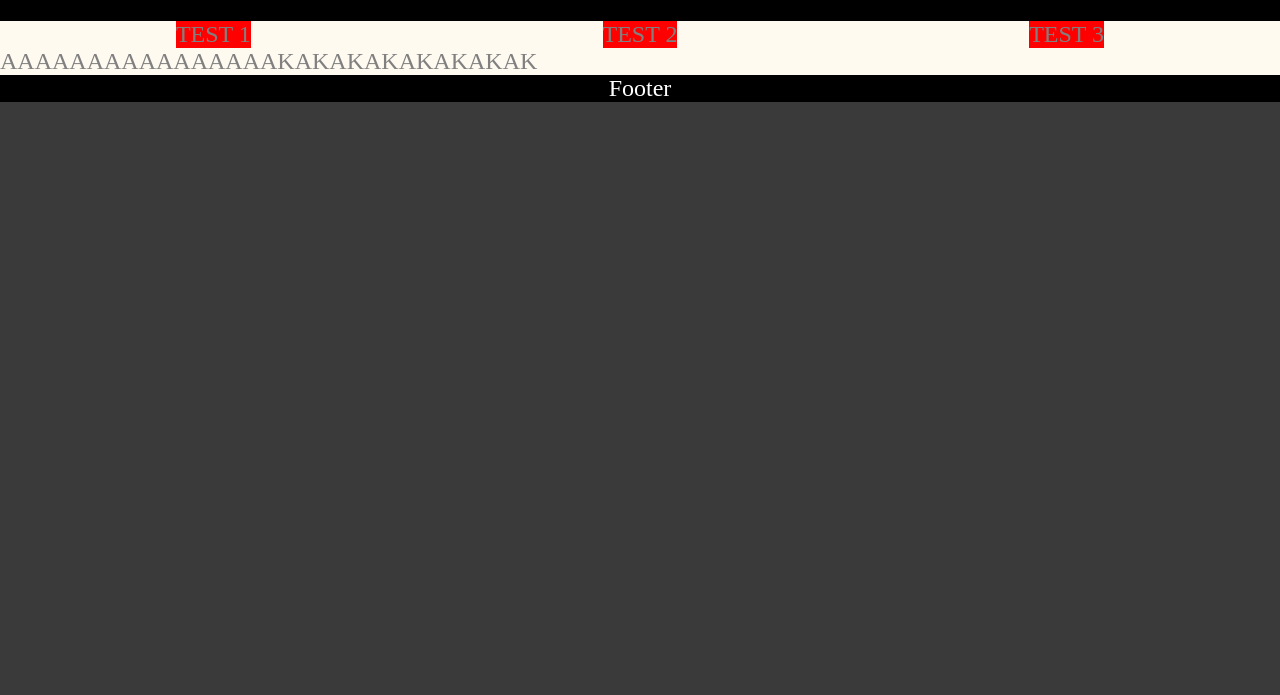
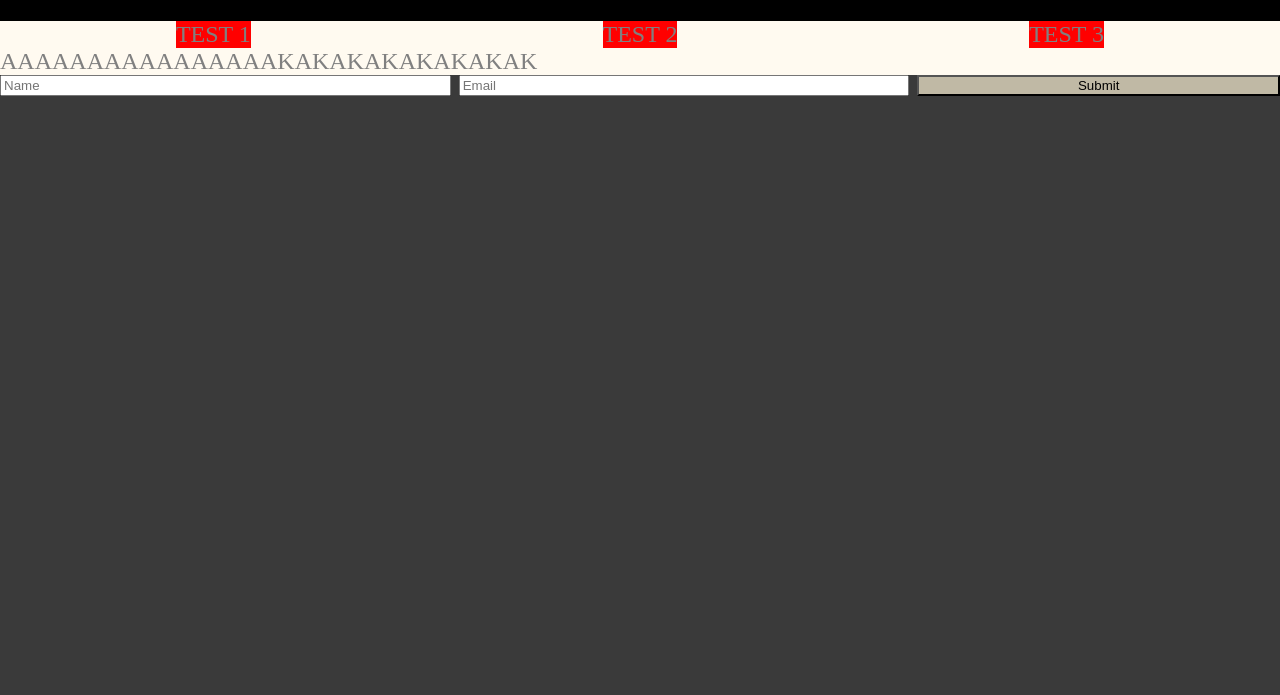
Before and after one commit to TPautras/CV-Thomas-Pautras, a plain HTML site: page Index.html in a window 1280 px wide. Shown: the part 105-800 px from the top of the page. Drawn offline with Linux system fonts and the light colour scheme.

Commit message:
Test Buttons in footer (V1)

```diff
--- a/CSS/style.css
+++ b/CSS/style.css
@@ -37,9 +37,6 @@ section {
     flex-direction : row;
 }
 
-footer{
-    background: black;
-}
 
 div {
     margin : auto;
@@ -58,3 +55,18 @@ a {
 a:hover{
     text-decoration: underline;
 }
+.form {
+    display:flex;
+    flex-wrap:wrap;
+    gap: 0.5rem;
+}
+.name {
+    flex: 1 0 10rem;
+}
+.email {
+    flex: 1 0 10rem
+}
+.button {
+    flex: 1 0 5rem;
+    background-color: #c0b9a5;
+}
--- a/Index.html
+++ b/Index.html
@@ -4,6 +4,7 @@
     <meta charset="utf-8" />
     <title>Thomas Pautras - Interactive resume</title>
     <link rel="stylesheet" href="CSS/style.css">
+
 </head>
 <body>
     <header>
@@ -28,7 +29,13 @@
     <section>
         AAAAAAAAAAAAAAAAKAKAKAKAKAKAKAK
     </section>
-    <footer>Footer</footer>
+    <footer>
+        <form action="/" class="form">
+            <input type="text" placeholder="Name" class="name" />
+            <input type="email" placeholder="Email" class="email" />
+            <input type="submit" class="button"></button>
+        </form>
+    </footer>
     <script type="text/javascript" src="js/Main.js"></script>
 </body>
 </html>
```
